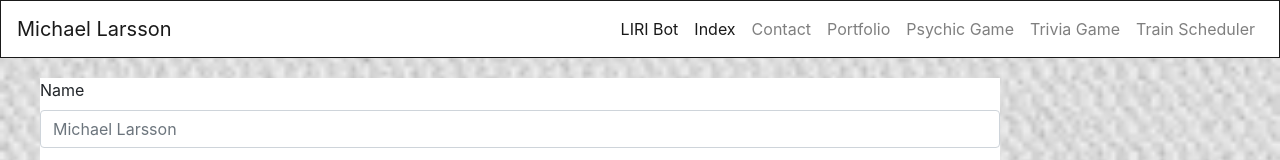
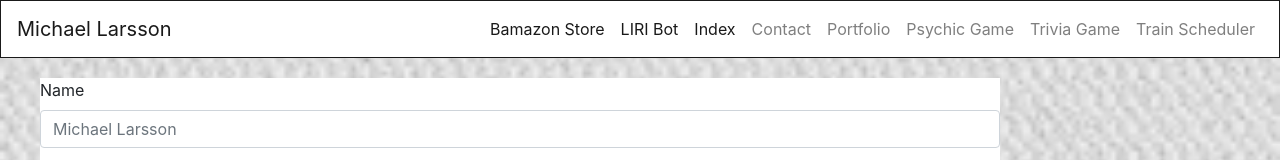
Before and after one commit to crashdean/Bootstrap-Portfolio, a plain HTML site: page contact.html in a window 1280 px wide. Shown: the top 160 px of the page. Drawn offline with nearby package versions, Linux system fonts and the light colour scheme.

Commit message:
Added link for Bamazon Store

```diff
--- a/contact.html
+++ b/contact.html
@@ -20,6 +20,10 @@
     </button>
     <div class="collapse navbar-collapse" id="navbarText">
       <ul class="navbar-nav ml-auto">
+          <li class="nav-item active">
+              <a class="nav-link" href="https://github.com/crashdean/Amazon-Store">Bamazon Store<span
+                  class="sr-only">(current)</span></a>
+            </li>
         <li class="nav-item active">
           <a class="nav-link" href="https://github.com/crashdean/liri-node-app">LIRI Bot<span
               class="sr-only">(current)</span></a>
```
Also changed, not shown: index.html (+4 -0 lines), portfolio.html (+4 -0 lines).
